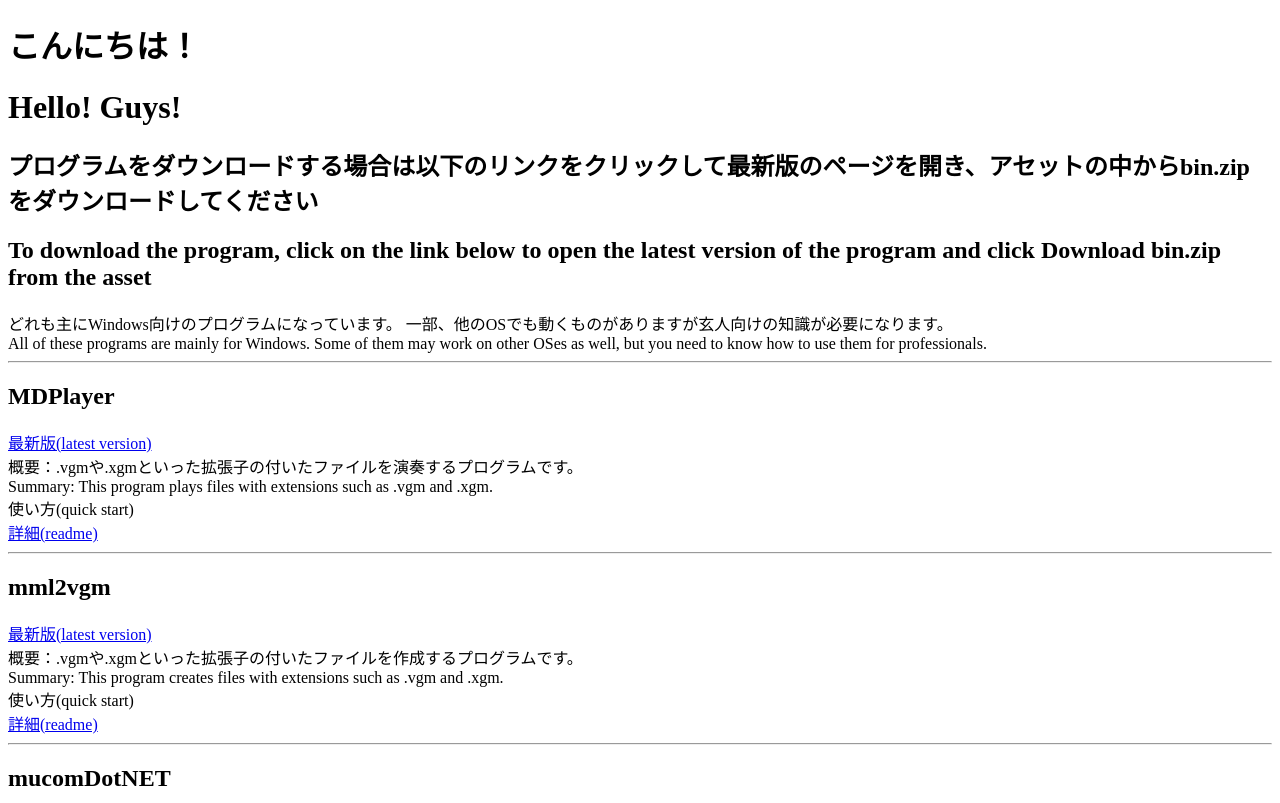
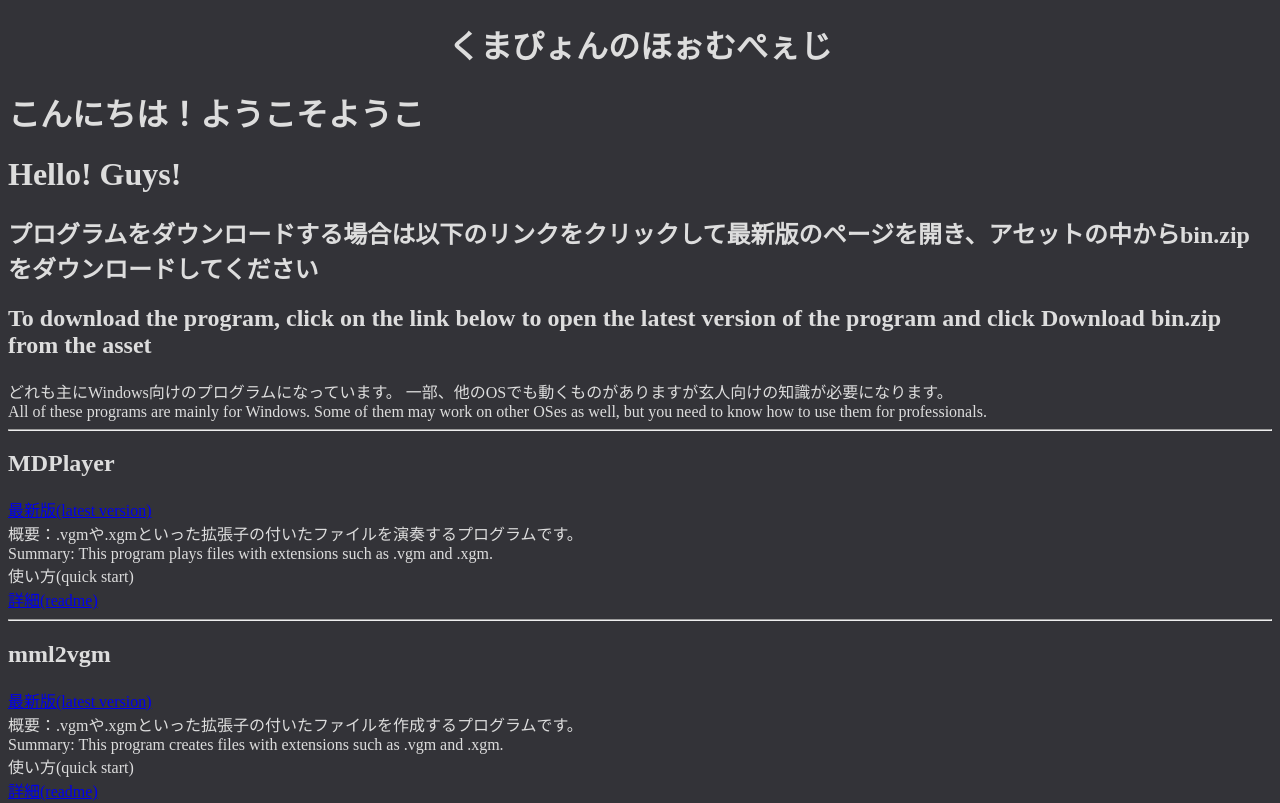
Before and after one commit to kuma4649/kuma4649.github.io, a plain HTML site: page index.html in a window 1280 px wide. Shown: the top 803 px of the page. Drawn offline with Linux system fonts and the light colour scheme.

Commit message:
ダークなイメージに

```diff
--- a/index.html
+++ b/index.html
@@ -1,7 +1,8 @@
 <!DOCTYPE html>
 <html>
-<body>
-<h1>こんにちは！</h1>
+<body bgcolor="#333338" text="#dddddd">
+<CENTER><h1>くまぴょんのほぉむぺぇじ</h1></CENTER>
+<h1>こんにちは！ようこそようこ</h1>
 <h1>Hello! Guys!</h1>
 <h2>プログラムをダウンロードする場合は以下のリンクをクリックして最新版のページを開き、アセットの中からbin.zipをダウンロードしてください</h2>
 <h2>To download the program, click on the link below to open the latest version of the program and click Download bin.zip from the asset</h2>
```
